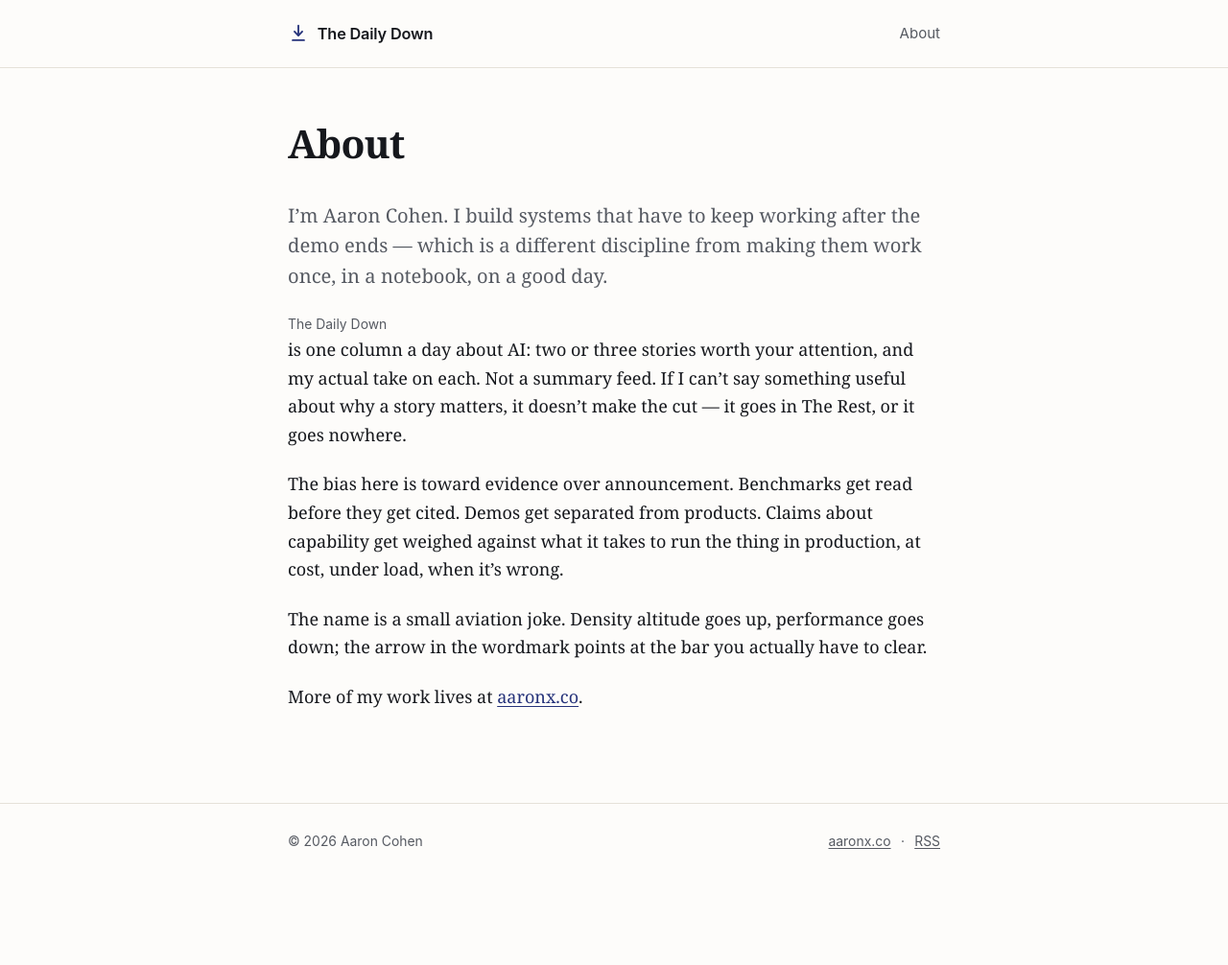
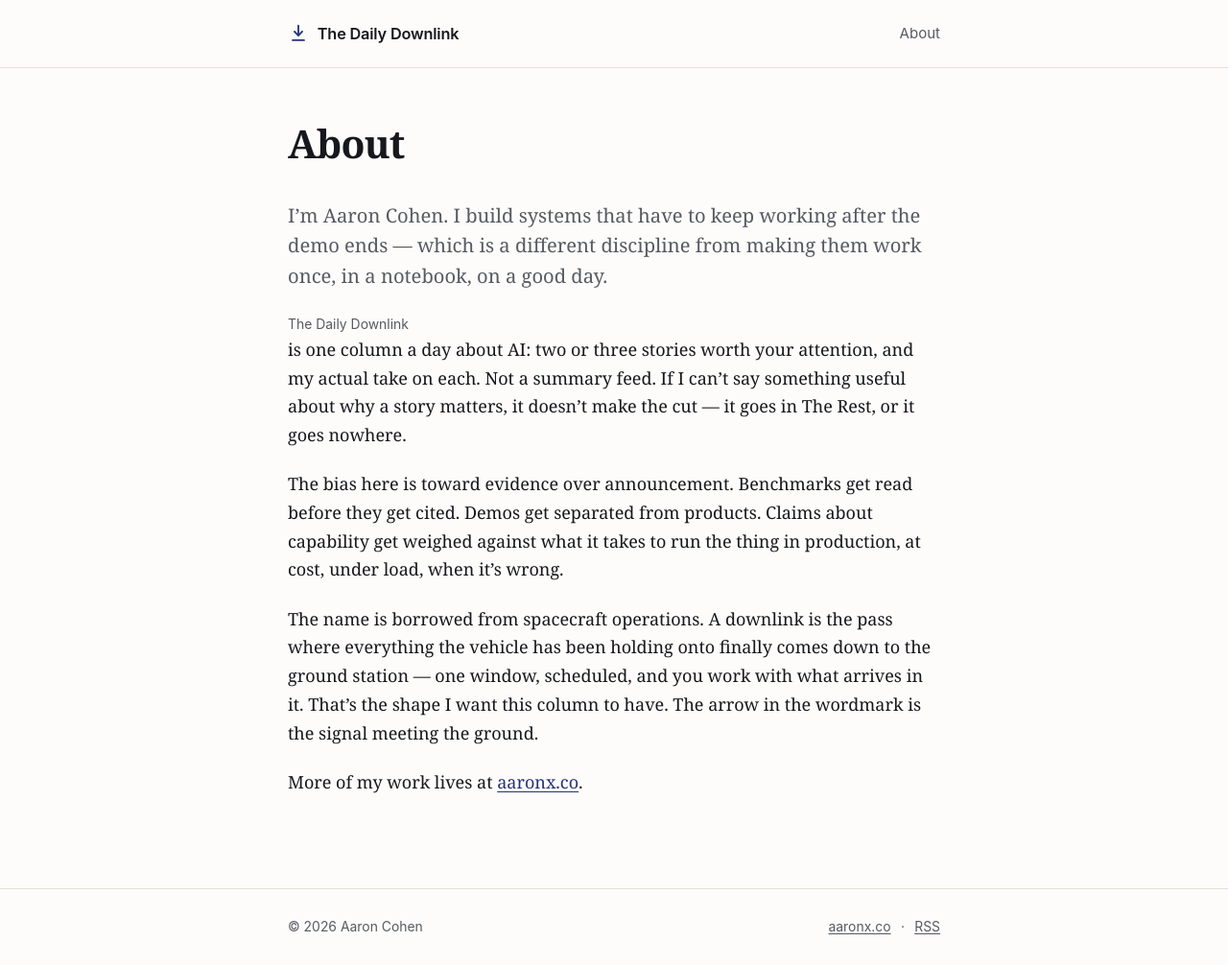
Before and after one commit to cheesejaguar/daily-downlink, a Jekyll site: the page built from about.md, in a window 1280 px wide. Shown: the whole page at 96% size. Built offline with Jekyll 4.4.1, drawn with Linux system fonts in a browser that asks for light colours; before the commit the page ends 917 px from its top, so only the background shows below that.

Commit message:
Rebrand to "The Daily Downlink"
Full name across site title, wordmark, feed, SEO/OG metadata, the
sample post, and the publisher contract.

- Renamed the sample post so filename, slug and URL stay consistent:
  /2026/08/19/welcome-to-the-daily-down/ -> .../welcome-to-the-daily-downlink/
- Rewrote the name-origin paragraph in About: the old line was a
  density-altitude joke that only worked for "Down". It now reads on
  spacecraft downlink, which also gives the arrow-to-bar mark its meaning.
- Regenerated the OG card; the longer wordmark still clears the margin.

The repo name now matches the brand. CNAME, domain and URL scheme unchanged.

Co-Authored-By: Claude Opus 5 <noreply@anthropic.com>

```diff
--- a/_config.yml
+++ b/_config.yml
@@ -1,7 +1,7 @@
-# The Daily Down -- built by GitHub Pages' native Jekyll. No Actions, no build step.
+# The Daily Downlink -- built by GitHub Pages' native Jekyll. No Actions, no build step.
 # Keep this file minimal. Every key here is load-bearing; see CLAUDE.md before editing.
 
-title: The Daily Down
+title: The Daily Downlink
 description: >-
   A systems engineer's daily read on AI. Two or three stories that matter,
   one clear take on each.
--- a/_includes/header.html
+++ b/_includes/header.html
@@ -8,7 +8,7 @@
           <path d="M5.5 19.5 H18.5"/>
         </g>
       </svg>
-      <span class="wordmark-text">The Daily Down</span>
+      <span class="wordmark-text">The Daily Downlink</span>
     </a>
     <nav class="site-nav" aria-label="Primary">
       <a href="{{ '/about/' | relative_url }}">About</a>
--- a/about.md
+++ b/about.md
@@ -2,14 +2,14 @@
 layout: page
 title: About
 permalink: /about/
-excerpt: "Who writes The Daily Down, and why it reads the way it does."
+excerpt: "Who writes The Daily Downlink, and why it reads the way it does."
 ---
 
 I'm Aaron Cohen. I build systems that have to keep working after the demo ends —
 which is a different discipline from making them work once, in a notebook, on a
 good day.
 
-*The Daily Down* is one column a day about AI: two or three stories worth your
+*The Daily Downlink* is one column a day about AI: two or three stories worth your
 attention, and my actual take on each. Not a summary feed. If I can't say
 something useful about why a story matters, it doesn't make the cut — it goes in
 The Rest, or it goes nowhere.
@@ -19,7 +19,10 @@ they get cited. Demos get separated from products. Claims about capability get
 weighed against what it takes to run the thing in production, at cost, under
 load, when it's wrong.
 
-The name is a small aviation joke. Density altitude goes up, performance goes
-down; the arrow in the wordmark points at the bar you actually have to clear.
+The name is borrowed from spacecraft operations. A downlink is the pass where
+everything the vehicle has been holding onto finally comes down to the ground
+station — one window, scheduled, and you work with what arrives in it. That's the
+shape I want this column to have. The arrow in the wordmark is the signal meeting
+the ground.
 
 More of my work lives at [aaronx.co](https://aaronx.co).
--- a/assets/css/style.css
+++ b/assets/css/style.css
@@ -1,4 +1,4 @@
-/* The Daily Down -- vanilla CSS, no build step, no framework.
+/* The Daily Downlink -- vanilla CSS, no build step, no framework.
    One column, one measure, hairline rules. Set like a notebook, not a landing page. */
 
 /* ---------- tokens ---------- */
```
Also changed, not shown: CLAUDE.md (+4 -4 lines), _posts/2026-08-19-welcome-to-the-daily-downlink.md (renamed from _posts/2026-08-19-welcome-to-the-daily-down.md, +1 -1 lines), assets/og.png, assets/og.svg.
